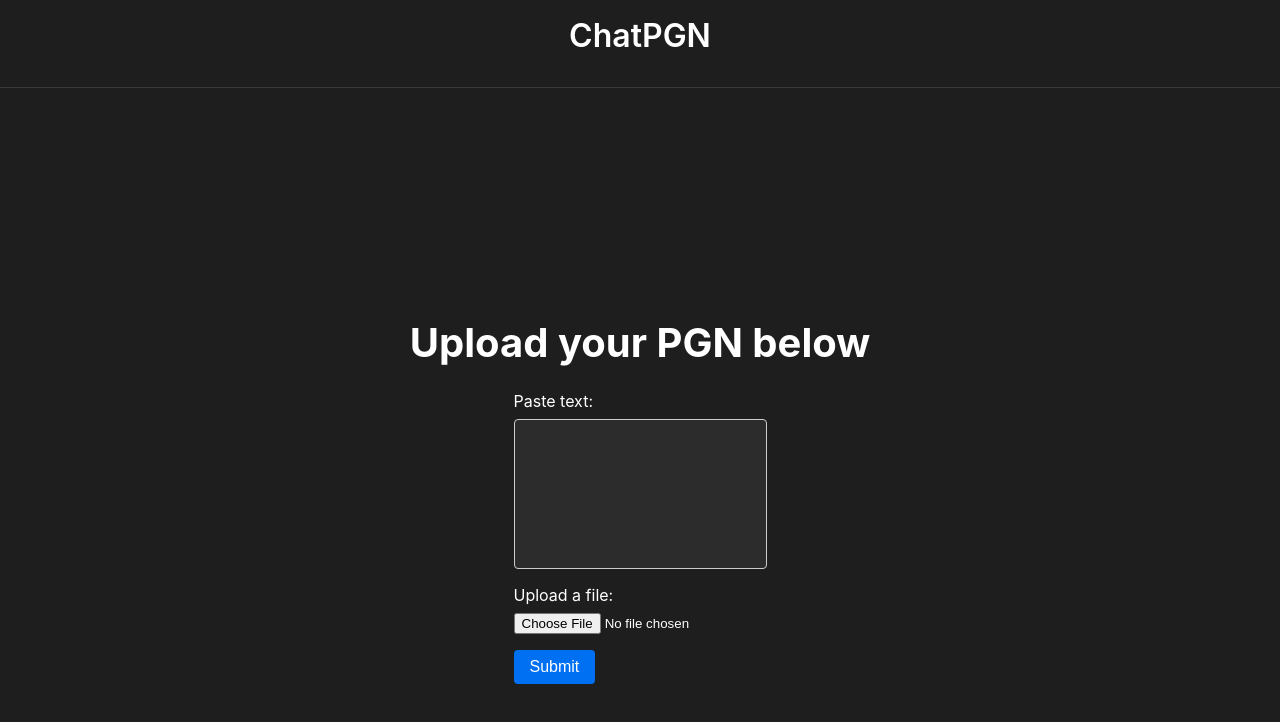
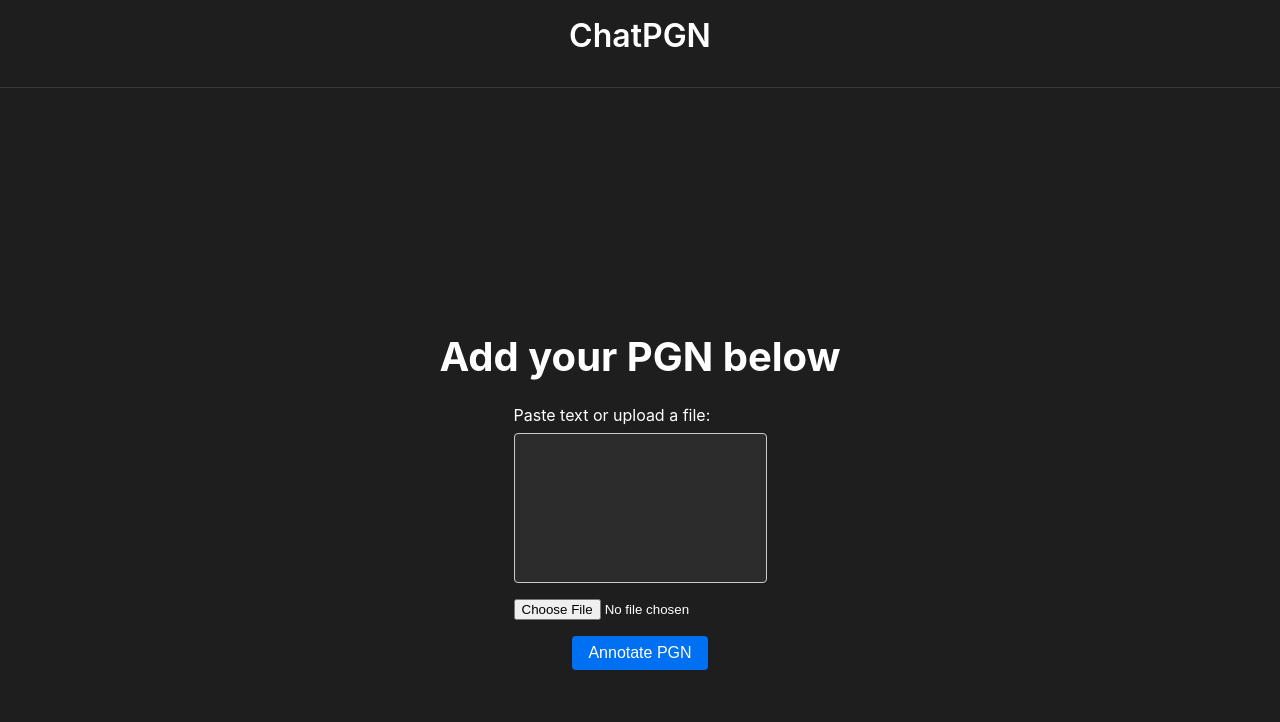
Before and after one commit to ghl3/chatpgn, a Next.js app: page / in a window 1280 px wide. Shown: the top 722 px of the page. Built offline with nearby package versions, Linux system fonts and the light colour scheme.

Commit message:
Move submit button to index

```diff
--- a/components/FileInputForm.tsx
+++ b/components/FileInputForm.tsx
@@ -9,37 +9,26 @@ interface FileInputFormProps {
 
 const FileInputForm: React.FC<FileInputFormProps> = ({ handleFileText }) => {
     const [textAreaValue, setTextAreaValue] = useState<string>('');
-    const [selectedFile, setSelectedFile] = useState<File | null>(null);
 
     const handleTextAreaChange = (event: ChangeEvent<HTMLTextAreaElement>) => {
         setTextAreaValue(event.target.value);
-        setSelectedFile(null);
     };
 
-    const handleFileChange = (event: ChangeEvent<HTMLInputElement>) => {
+    const handleFileChange = async (event: ChangeEvent<HTMLInputElement>) => {
         if (event.target.files && event.target.files.length > 0) {
             const file = event.target.files[0];
-            setSelectedFile(file);
-            setTextAreaValue(''); // Clear text area contents when a file is selected
+            try {
+                const fileContents = await readFileAsText(file);
+                setTextAreaValue(fileContents);
+            } catch (error) {
+                console.error('Error reading file:', error);
+            }
         }
     };
 
-    const handleSubmit = async (event: FormEvent<HTMLFormElement>) => {
+    const handleSubmit = (event: FormEvent<HTMLFormElement>) => {
         event.preventDefault();
-
-        if (textAreaValue) {
-            handleFileText(textAreaValue);
-        } else if (selectedFile) {
-            try {
-                const fileContents = await readFileAsText(selectedFile);
-                setTextAreaValue(fileContents);
-                handleFileText(fileContents);
-            } catch (error) {
-                console.error('Error reading file:', error);
-            }
-        } else {
-            console.error('No text or file selected.');
-        }
+        handleFileText(textAreaValue);
     };
 
     const readFileAsText = (file: File): Promise<string> => {
@@ -63,7 +52,7 @@ const FileInputForm: React.FC<FileInputFormProps> = ({ handleFileText }) => {
         <form onSubmit={handleSubmit} className={styles.form}>
             <div className={styles.formGroup}>
                 <label htmlFor="textArea" className={styles.label}>
-                    Paste text:
+                    Paste text or upload a file:
                 </label>
                 <textarea
                     id="textArea"
@@ -74,9 +63,6 @@ const FileInputForm: React.FC<FileInputFormProps> = ({ handleFileText }) => {
             </div>
 
             <div className={styles.formGroup}>
-                <label htmlFor="fileUpload" className={styles.label}>
-                    Upload a file:
-                </label>
                 <input
                     id="fileUpload"
                     type="file"
@@ -84,10 +70,6 @@ const FileInputForm: React.FC<FileInputFormProps> = ({ handleFileText }) => {
                     className={styles.fileUpload}
                 />
             </div>
-
-            <button type="submit" className={styles.button}>
-                Submit
-            </button>
         </form>
     );
 };
--- a/pages/index.tsx
+++ b/pages/index.tsx
@@ -26,8 +26,11 @@ export default function Home() {
         <h1 className={styles.siteTitle}>ChatPGN</h1>
       </header>
       <main className={styles.main}>
-        <h1 className={styles.h1}>Upload your PGN below</h1>
+        <h1 className={styles.h1}>Add your PGN below</h1>
         <FileInputForm handleFileText={handleFormText} />
+        <button type="submit" className={styles.button}>
+          Annotate PGN
+        </button>
       </main>
     </>
   );
--- a/styles/Home.module.css
+++ b/styles/Home.module.css
@@ -41,3 +41,14 @@
   margin: 0;
   font-weight: 600;
 }
+
+.button {
+  background-color: #0070f3;
+  color: white;
+  border: none;
+  border-radius: 4px;
+  padding: 0.5rem 1rem;
+  cursor: pointer;
+  font-size: 1rem;
+  transition: background-color 0.2s ease;
+}
```
